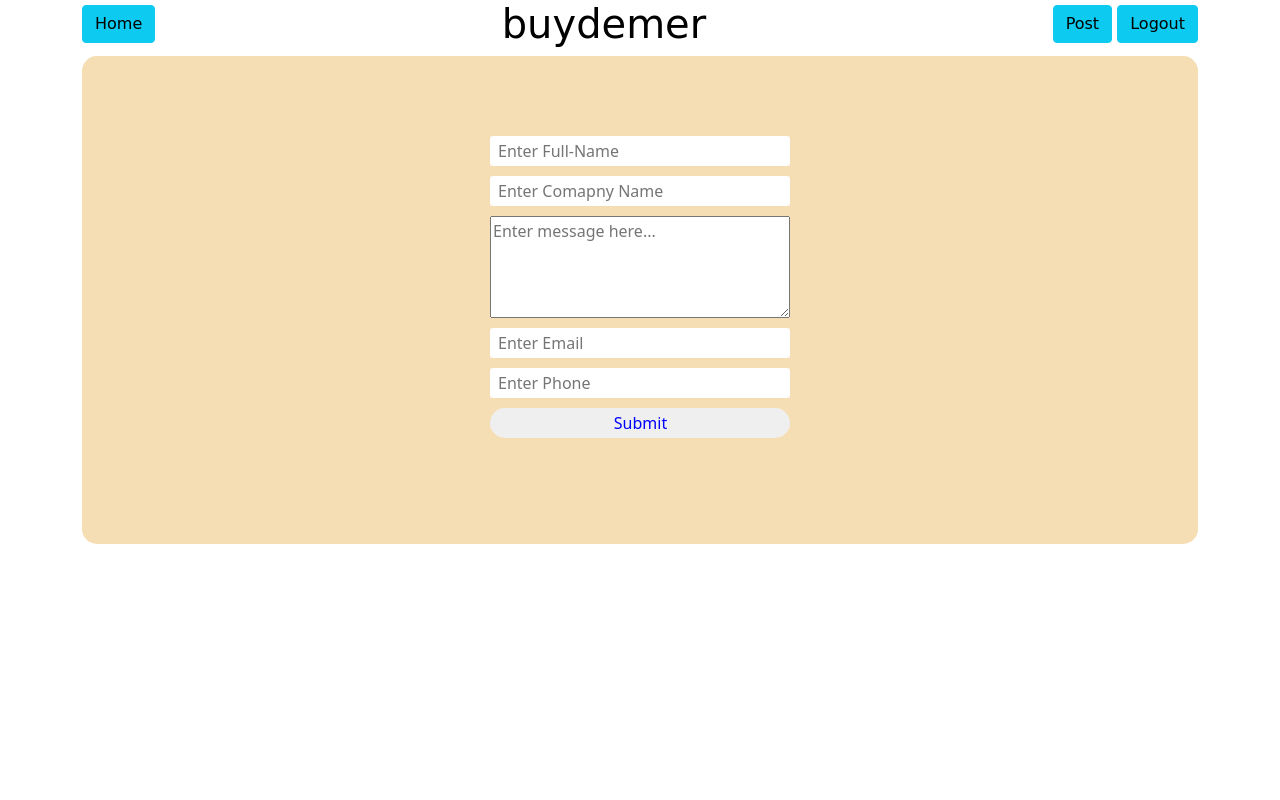
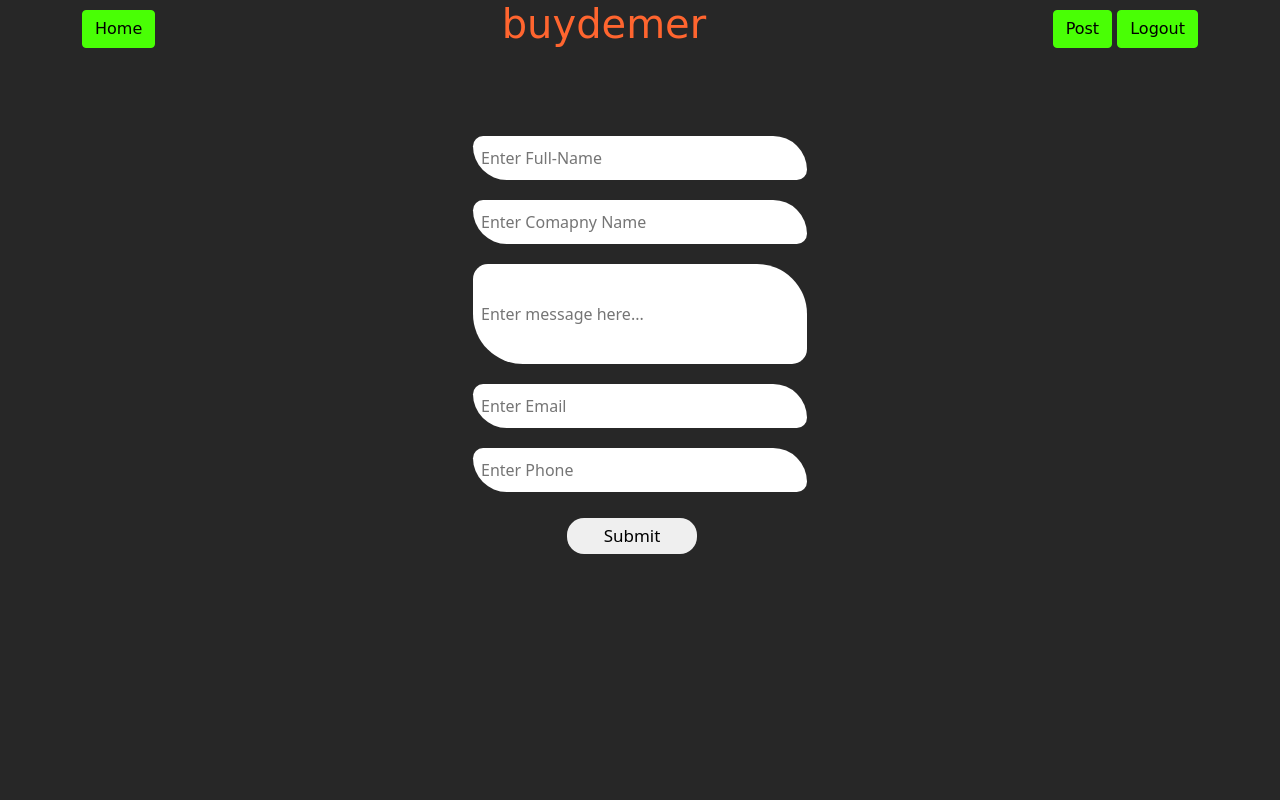
Before and after one commit to Guru834/Buydemer, a PHP site: page /Buydemer/HTML/contactus.php?id=1 in a window 1280 px wide. Run offline with PHP 8.4, Linux system fonts and the light colour scheme; some web fonts are replaced.

Commit message:
Final-touch part-1

```diff
--- a/API/sendfirst.php
+++ b/API/sendfirst.php
@@ -34,7 +34,7 @@ $sendgrid = new \SendGrid( SENDGRID_API_KEY );
 
 try {
     $response = $sendgrid->send($email);
-    header("Location: http://localhost/FinalProject/Project/HTML/congratscontact.html");
+    header("Location: http://localhost/Buydemer/Buydemer/HTML/congratscontact.html");
 
     //print $response->statusCode() . "\n";
     //print($response->headers());
--- a/CSS/congrats.css
+++ b/CSS/congrats.css
@@ -8,8 +8,6 @@ body {
   left: 0;
   width: 100%;
   height: 100%;
-  background: linear-gradient(90deg, #189086, #2f8198);
-  background-image: linear-gradient(to bottom right, #02b3e4, #02ccba);
 }
 
 .done {
@@ -24,7 +22,7 @@ body {
 .contain h1 {
   font-family: "Julius Sans One", sans-serif;
   font-size: 1.4em;
-  color: #02b3e4;
+  color: #ff652f;
 }
 
 .congrats {
@@ -43,7 +41,7 @@ body {
   background: #fff;
   text-align: center;
   font-size: 2em;
-  color: #189086;
+  color: #ff652f;
   height: 400px;
 }
 
--- a/CSS/contactus.css
+++ b/CSS/contactus.css
@@ -10,15 +10,27 @@
   justify-content: space-between;
   font-family: "Girassol", cursive;
 }
+.title_div h1 {
+  color: #ff652f;
+}
 .bar_button {
   margin-top: 5px;
+}
+.bar_button button {
+  margin-top: 5px;
+  background-color: #49ff05;
+  border-color: #49ff05;
+}
+.bar_button button:hover {
+  background-color: orange;
+  border-color: orange;
+  color: dimgray;
 }
 .container-form {
   display: flex;
   justify-content: space-around;
   overflow: hidden;
   padding: 80px;
-  background: wheat;
   border-radius: 15px;
 }
 .container-form form {
@@ -29,22 +41,29 @@
   position: relative;
 }
 .container-form form input {
-  width: 300px;
-  height: 30px;
+  width: 334px;
+  height: 44px;
   border: none;
-  border-radius: 3px;
   padding-left: 8px;
-  margin-bottom: 10px;
+  margin-bottom: 20px;
+  border-radius: 15px 50px;
+}
+#message {
+  padding-top: 50px;
+  padding-bottom: 50px;
 }
 
 .container-form form button {
-  width: 300px;
-  height: 30px;
+  width: 10%;
+  height: 36px;
   border: none;
   border-radius: 17px;
   padding-left: 7px;
-  color: blue;
-  margin-bottom: 10px;
+  color: black;
+  font-size: 17px;
+  min-width: 130px;
+  margin-top: 6px;
+  margin-left: 28%;
 }
 .container-form form textarea {
   width: 300px;
--- a/CSS/post.css
+++ b/CSS/post.css
@@ -36,6 +36,7 @@
   border-color: #49ff05;
   color: black;
   font-family: "Girassol", cursive;
+  margin-bottom: 9%;
 }
 .btn-group button:hover {
   background-color: orange;
--- a/HTML/congrats.html
+++ b/HTML/congrats.html
@@ -6,10 +6,10 @@
     <link rel="stylesheet" href="../CSS/congrats.css" />
     <title>Congoo</title>
   </head>
-  <body>
+  <body style="background-color: #272727">
     <div class="contain">
       <div class="congrats">
-        <h1>Congrat<span class="hide">ulations</span>guru</h1>
+        <h1>Congrat<span class="hide">ulations</span></h1>
         <div class="done">
           <img
             src="https://c.tenor.com/0AVbKGY_MxMAAAAM/check-mark-verified.gif"
--- a/HTML/congratscontact.html
+++ b/HTML/congratscontact.html
@@ -6,7 +6,7 @@
     <link rel="stylesheet" href="../CSS/congrats.css" />
     <title>Email Sent</title>
   </head>
-  <body>
+  <body style="background-color: #272727">
     <div class="contain">
       <div class="congrats">
         <h1>Congrat<span class="hide">ulation</span>s !</h1>
--- a/HTML/contactus.php
+++ b/HTML/contactus.php
@@ -16,18 +16,18 @@ $id = $_GET['id'];
     <link href="https://cdn.jsdelivr.net/npm/bootstrap@5.0.1/dist/css/bootstrap.min.css" rel="stylesheet" integrity="sha384-+0n0xVW2eSR5OomGNYDnhzAbDsOXxcvSN1TPprVMTNDbiYZCxYbOOl7+AMvyTG2x" crossorigin="anonymous">
     <title>Contact Us</title>
 </head>
-<body>
+<body style="background-color: #272727">
     <div class="container">
         <div class="navigation-bar">
             <div class="bar_button">
-                <button type="button" class="btn btn-info">Home</button>
+                <button type="button" class="btn btn-info"><a href="main.php"  style="text-decoration:none; color:black;">Home</a></button>
             </div>
             <div class="title_div">
             <a href = "../HTML/main.php" style='text-decoration:none; color:black;'><h1>buydemer</h1></a>
             </div>
             <div class="bar_button">
                 <button type="button" class="btn btn-info"><a href="../HTML/post.html"  style="text-decoration:none; color:black;">Post</a></button>
-                <button type="button" class="btn btn-info"><a href="../HTML/login.html"  style="text-decoration:none; color:black;">Logout</a></button>
+                <button type="button" class="btn btn-info"><a href="../HTML/login.php"  style="text-decoration:none; color:black;">Logout</a></button>
             </div>
         </div>
 
@@ -35,7 +35,7 @@ $id = $_GET['id'];
             <form action="../API/sendfirst.php" method = "POST">
                 <input type="text" placeholder="Enter Full-Name" name="FullName" required>
                 <input type="text" placeholder="Enter Comapny Name" name = "CompanyName">
-                <textarea rows="4" cols="50" name="Message" placeholder = "Enter message here..."></textarea>
+                <input id = "message" name="Message" placeholder = "Enter message here..."></input>
                 <input type="text" placeholder="Enter Email" name = "Email" required>
                 <input type="text" placeholder="Enter Phone" name = "Phone" required>
                 <button type="submit">Submit</button>
```
Also changed, not shown: CSS/product.css (+24 -0 lines), HTML/product.php (+10 -10 lines), HTML/productelec.php (+7 -7 lines), HTML/productreal.php (+11 -10 lines).
